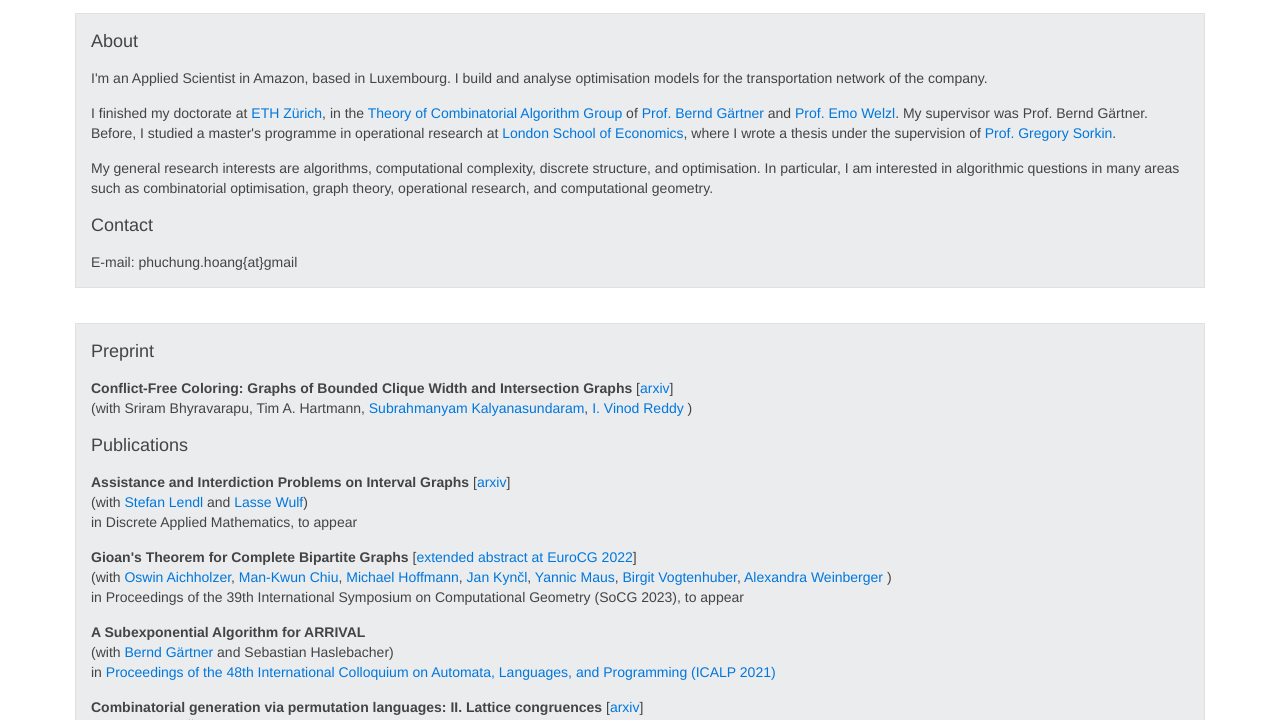
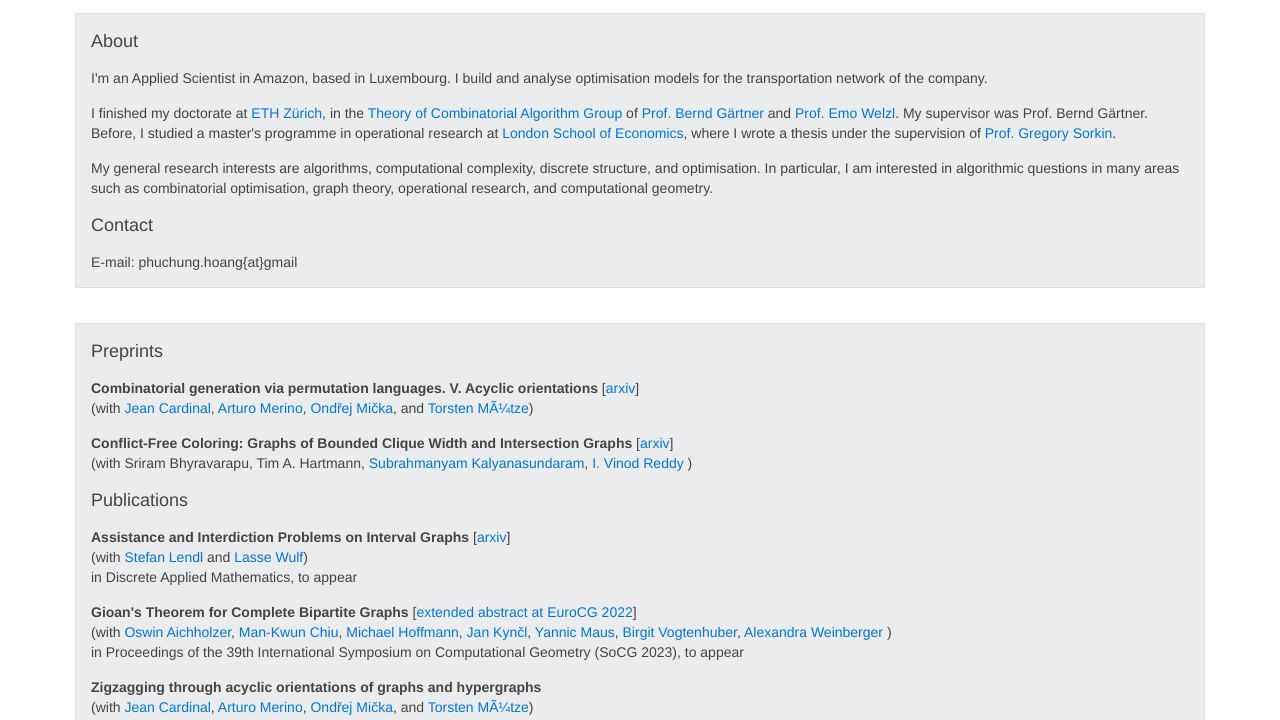
Before and after one commit to pelluceed/pelluceed.github.io, a plain HTML site: page index.html in a window 1280 px wide. Shown: the part 80-800 px from the top of the page. Drawn offline with Linux system fonts and the light colour scheme.

Commit message:
Update index.html

```diff
--- a/index.html
+++ b/index.html
@@ -61,11 +61,19 @@
 <div class="uk-width-large-1-1">
 <div class="uk-panel uk-panel-box">
 
-<h2 class="uk-panel-title">Preprint</h2>
+<h2 class="uk-panel-title">Preprints</h2>
+<p><b>Combinatorial generation via permutation languages. V. Acyclic orientations</b> [<a href="https://arxiv.org/abs/2212.03915">arxiv</a>]<br>
+(with <a target="_blank" href="https://jean.cardinal.web.ulb.be/">Jean Cardinal</a>,
+<a target="_blank" href="https://amerino.cl/">Arturo Merino</a>,
+<a target="_blank" href="https://ktiml.mff.cuni.cz/~micka/">Ond&rcaron;ej Mi&ccaron;ka</a>, and
+<a target="_blank" href="http://tmuetze.de">Torsten Mütze</a>)<br>
+</p>
+
 <p><b>Conflict-Free Coloring: Graphs of Bounded Clique Width and Intersection Graphs</b> [<a href="https://arxiv.org/abs/2105.08693">arxiv</a>]<br>
 (with Sriram Bhyravarapu, Tim A. Hartmann, <a target="_blank" href="https://people.iith.ac.in/subruk/">Subrahmanyam Kalyanasundaram</a>,
 <a target="_blank" href="https://www.iitbhilai.ac.in/index.php?pid=profile_drvinodr">I. Vinod Reddy</a>
 )<br>
+</p>
 
 <h2 class="uk-panel-title">Publications</h2>
 <p><b>Assistance and Interdiction Problems on Interval Graphs</b> [<a href="https://arxiv.org/abs/2107.14550">arxiv</a>]<br>
@@ -83,6 +91,14 @@ in Discrete Applied Mathematics, to appear
 <a target="_blank" href="http://www.ist.tugraz.at/weinberger/">Alexandra Weinberger</a>
 )<br>
 in Proceedings of the 39th International Symposium on Computational Geometry (SoCG 2023), to appear
+</p>
+
+<p><b>Zigzagging through acyclic orientations of graphs and hypergraphs</b><br>
+(with <a target="_blank" href="https://jean.cardinal.web.ulb.be/">Jean Cardinal</a>,
+<a target="_blank" href="https://amerino.cl/">Arturo Merino</a>,
+<a target="_blank" href="https://ktiml.mff.cuni.cz/~micka/">Ond&rcaron;ej Mi&ccaron;ka</a>, and
+<a target="_blank" href="http://tmuetze.de">Torsten Mütze</a>)<br>
+in <a target=_blank" href="https://doi.org/10.1137/1.9781611977554.ch117">Proceedings of the 2023 ACM-SIAM Symposium on Discrete Algorithms (SODA23)</a>
 </p>
 
 <p><b>A Subexponential Algorithm for ARRIVAL</b><br>
@@ -161,7 +177,7 @@ in <a target=_blank" href="https://doi.org/10.1137/1.9781611975994.74">Proceedin
 <div class="uk-panel uk-panel-box">
 <h2 class="uk-panel-title">Supervised Theses</h2>
 <p> Lukas H&auml;chler, <i>Statistics for Tram Traffic Safety in Zurich</i>, Master CS, Aug 2022, with Bernd G&auml;rtner and Julia H&ouml;rrmann </p>
-<p> Ferdinand Nussbaum, <i>Minimal and Maximal Elements of Lattice Congruences</i>, Bachelor CS, ongoing </p>
+<p> Ferdinand Nussbaum, <i>Minimal and Maximal Elements of Lattice Congruences</i>, Bachelor CS, Sep 2022 </p>
 <p> Alain Bastian, <i>Minimum partition into plane subgraphs</i>, Master CS, Mar 2022, with Michael Hoffmann </p>
 <p> Manuel Wiedmer, <i> Reachability in the Hunger Game</i>, Semester Thesis Maths, Sep 2021, with Bernd G&auml;rtner </p>
 <p> Chio Ge, <i> The Multi-Run Procedure in ARRIVAL</i>, Bachelor CS, Jul 2021, with Bernd G&auml;rtner </p>
```
